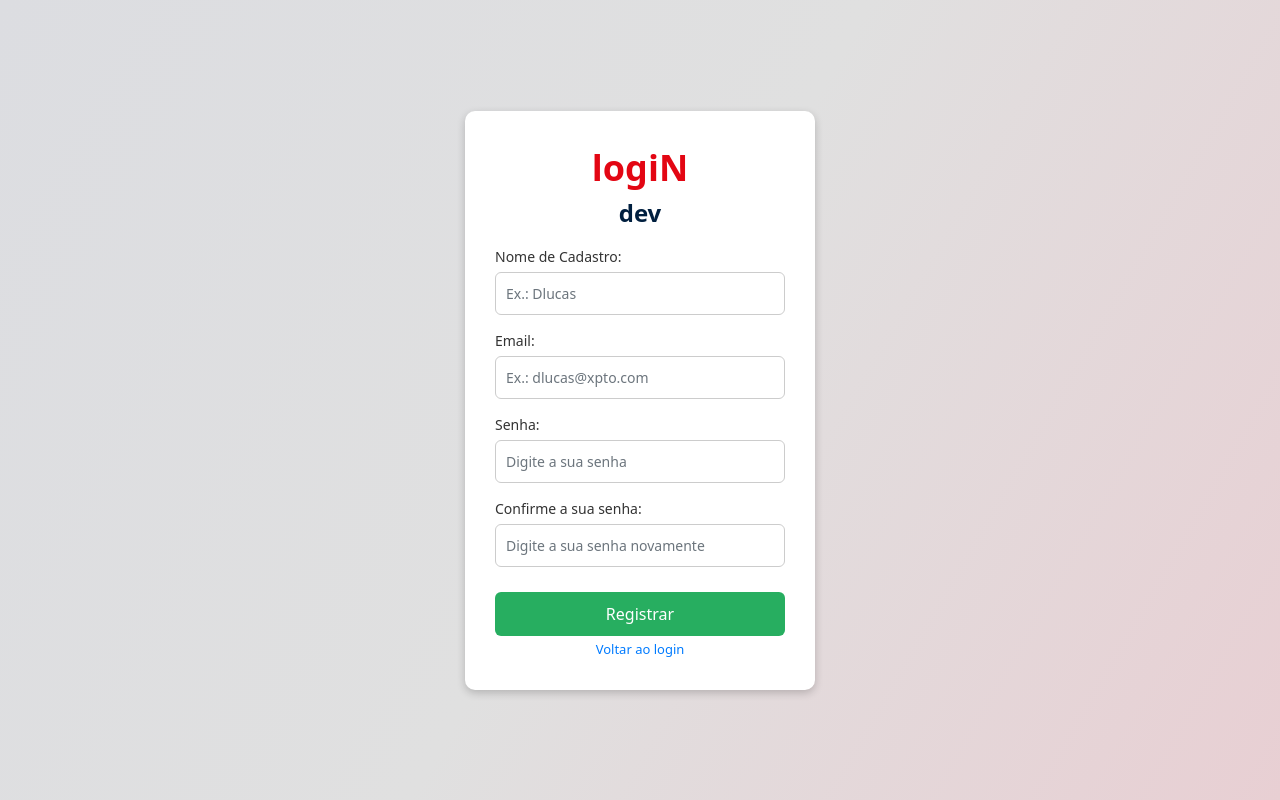
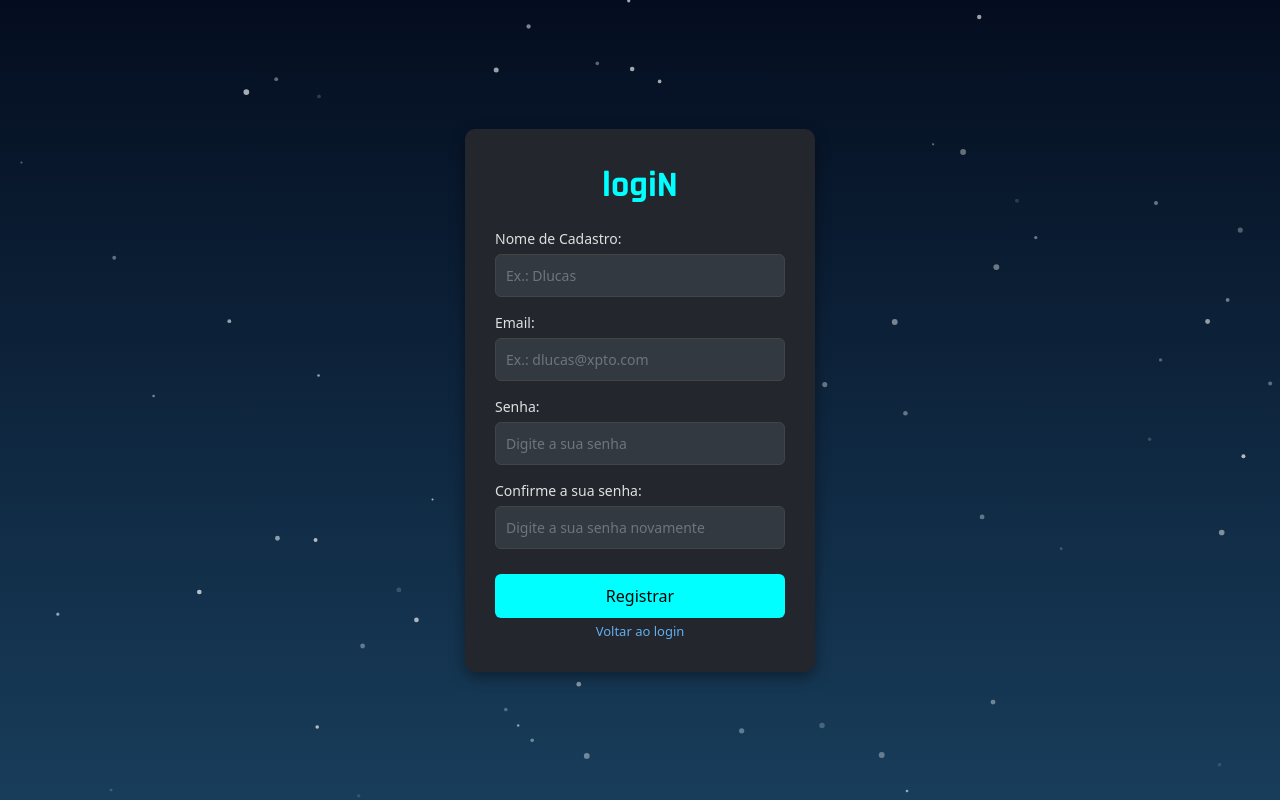
Before and after one commit to Dlucasz027/logiN, a Django app: page /cadastro/ in a window 1280 px wide. Run offline with Django 5.2, Linux system fonts and the light colour scheme; some libraries are stand-ins or nearby versions.

Commit message:
feat:refatora front-end do projeto melhora UX/UI

```diff
--- a/logiN/static/script.js
+++ b/logiN/static/script.js
@@ -0,0 +1,51 @@
+tsParticles.load("particles-js", {
+    particles: {
+        number: {
+            value: 60,
+            density: {
+                enable: true,
+                value_area: 800
+            }
+        },
+        color: {
+            value: "#ffffff"
+        },
+        shape: {
+            type: "circle",
+        },
+        opacity: {
+            value: 0.7,
+            random: true,
+        },
+        size: {
+            value: 3,
+            random: true,
+        },
+        line_linked: {
+            enable: false,
+        },
+        move: {
+            enable: true,
+            speed: 0.8,
+            direction: "none",
+            random: true,
+            straight: false,
+            out_mode: "out",
+            bounce: false,
+        }
+    },
+
+    interactivity: {
+        detect_on: "canvas",
+        events: {
+            onhover: {
+                enable: false,
+            },
+            onclick: {
+                enable: false,
+            },
+            resize: true
+        }
+    },
+    retina_detect: true
+});
--- a/logiN/static/styles.css
+++ b/logiN/static/styles.css
@@ -1,33 +1,32 @@
-
 body {
   margin: 0;
-  height: 100vh;
-  background: linear-gradient(120deg, #dcdde1, #e0e0e0, #e8cfd3);
+  min-height: 100vh;
   display: flex;
   justify-content: center;
   align-items: center;
   font-family: "Poppins", sans-serif;
+  position: relative;
+  overflow-x: hidden;
+  background: linear-gradient(to top, #183D5B 0%, #040D1F 100%);
 }
 
 .login-container {
-  background: white;
+  background: #23272d;
   width: 350px;
   padding: 30px;
   border-radius: 10px;
-  box-shadow: 0px 3px 8px rgba(0, 0, 0, 0.2);
+  box-shadow: 0px 5px 15px rgba(0, 0, 0, 0.4);
   text-align: center;
+  z-index: 10;
+  position: relative;
+  color: #e0e0e0;
 }
 
 .logo {
   font-size: 36px;
   font-weight: 700;
-  color: #e30613;
-}
-
-.logo span {
-  color: #001f3f;
-  display: block;
-  font-size: 24px;
+  color: #00FFFF;
+  font-family: 'Rajdhani', sans-serif;
 }
 
 .input-box {
@@ -35,17 +34,27 @@ body {
   text-align: left;
 }
 
+.input-box label {
+  display: block;
+  margin-bottom: 5px;
+  font-size: 14px;
+  font-weight: 500;
+  color: #e0e0e0;
+}
+
 .input-box input {
   width: 100%;
   padding: 10px;
-  border: 1px solid #ccc;
+  background: #333940;
+  color: #e0e0e0;
+  border: 1px solid #444;
   border-radius: 6px;
   font-size: 14px;
 }
 
 .button {
-  background: #27ae60;
-  color: white;
+  background: #00FFFF;
+  color: #000000;
   border: none;
   border-radius: 6px;
   padding: 10px;
@@ -56,28 +65,29 @@ body {
 }
 
 .button:hover {
-  background: #219150;
+  background: #00E5E5;
+  transition: background 0.8s ease-in-out;
+  box-shadow:0 0 15px #00FFFF;
 }
 
 .small-link {
   margin-top: 10px;
   font-size: 13px;
-  color: #007bff;
+  color: #61afef;
   text-decoration: none;
   cursor: pointer;
 }
 
-.small-link:hover {
-  text-decoration: underline;
+.fixed-message-container {
+    position: absolute;
+    top: 20px;
+    left: 50%;
+    transform: translateX(-50%);
+    width: 90%;
+    max-width: 400px;
+    z-index: 100;
 }
 
 .hidden {
   display: none;
 }
-.input-box label {
-  display: block; /* Garante que o label ocupe sua própria linha */
-  margin-bottom: 5px; /* Adiciona um pequeno espaço abaixo do label */
-  font-size: 14px;
-  font-weight: 500;
-  color: #333;
-}
--- a/logiN/templates/logiN/cadastro.html
+++ b/logiN/templates/logiN/cadastro.html
@@ -4,7 +4,7 @@
 
 {% block content %}
     <div class="login-container">
-      <div class="logo">logiN <span>dev</span></div>
+      <div class="logo">logiN </div>
 
       <form id="registerForm" method="POST">
         {% csrf_token %}
--- a/logiN/templates/logiN/index.html
+++ b/logiN/templates/logiN/index.html
@@ -6,6 +6,7 @@
     <meta name="viewport" content="width=device-width, initial-scale=1.0">
     <link rel="stylesheet" href="{% static 'styles.css' %}">
     <link href="https://cdn.jsdelivr.net/npm/bootstrap@5.2.2/dist/css/bootstrap.min.css" rel="stylesheet" />
+    <link href="https://fonts.googleapis.com/css2?family=Rajdhani:wght@600;700&display=swap" rel="stylesheet">
     <title>{% block title %}{% endblock %}</title>
 
 </head>
@@ -21,7 +22,7 @@
 {% endif %}
 {% block content %}
     <div class="login-container">
-      <div class="logo">logiN <span>DEV</span></div>
+      <div class="logo">logiN </div>
 
       <form id="loginForm" method="POST">
         {% csrf_token %}
@@ -40,5 +41,8 @@
     </div>
 {% endblock %}
 
+<script src="https://cdn.jsdelivr.net/npm/tsparticles@2.12.0/tsparticles.bundle.min.js"></script>
+<script src="{% static 'script.js' %}"></script>
+
 </body>
 </html>
```
Also changed, not shown: db.sqlite3.
